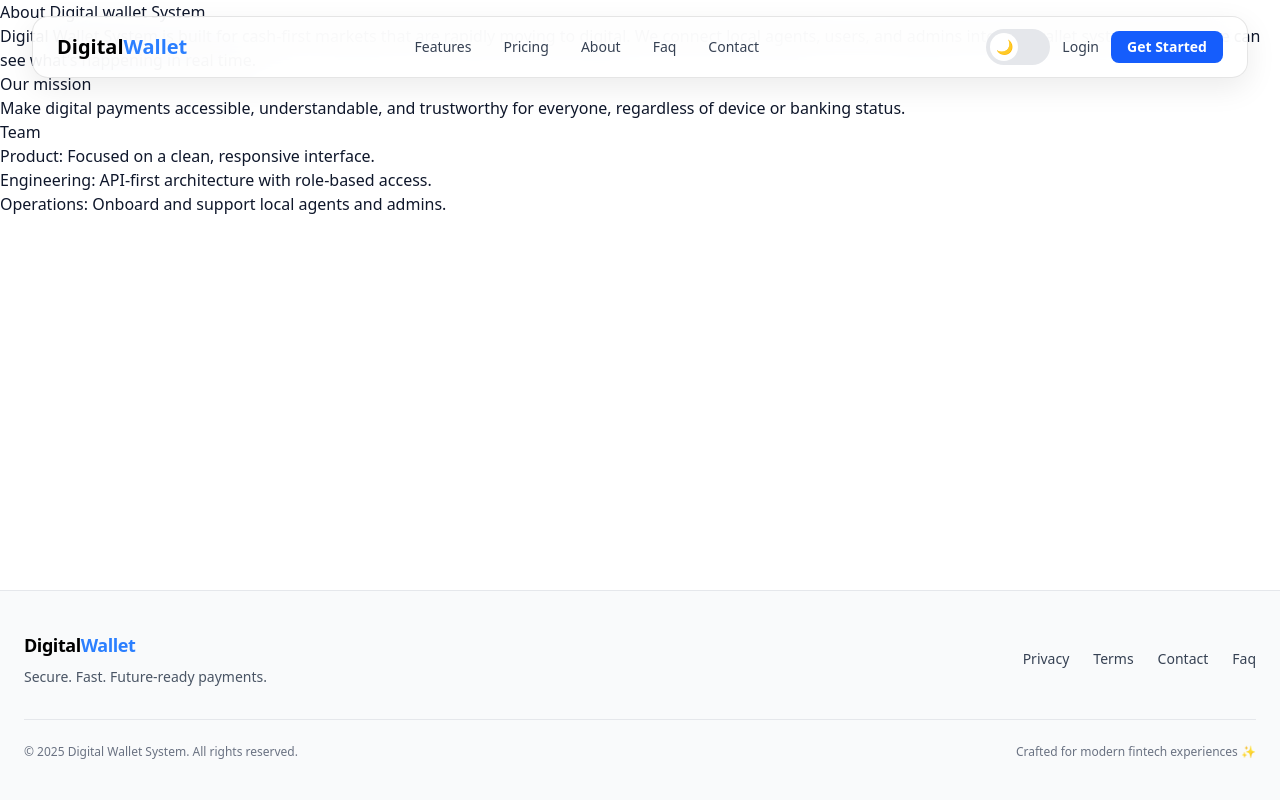
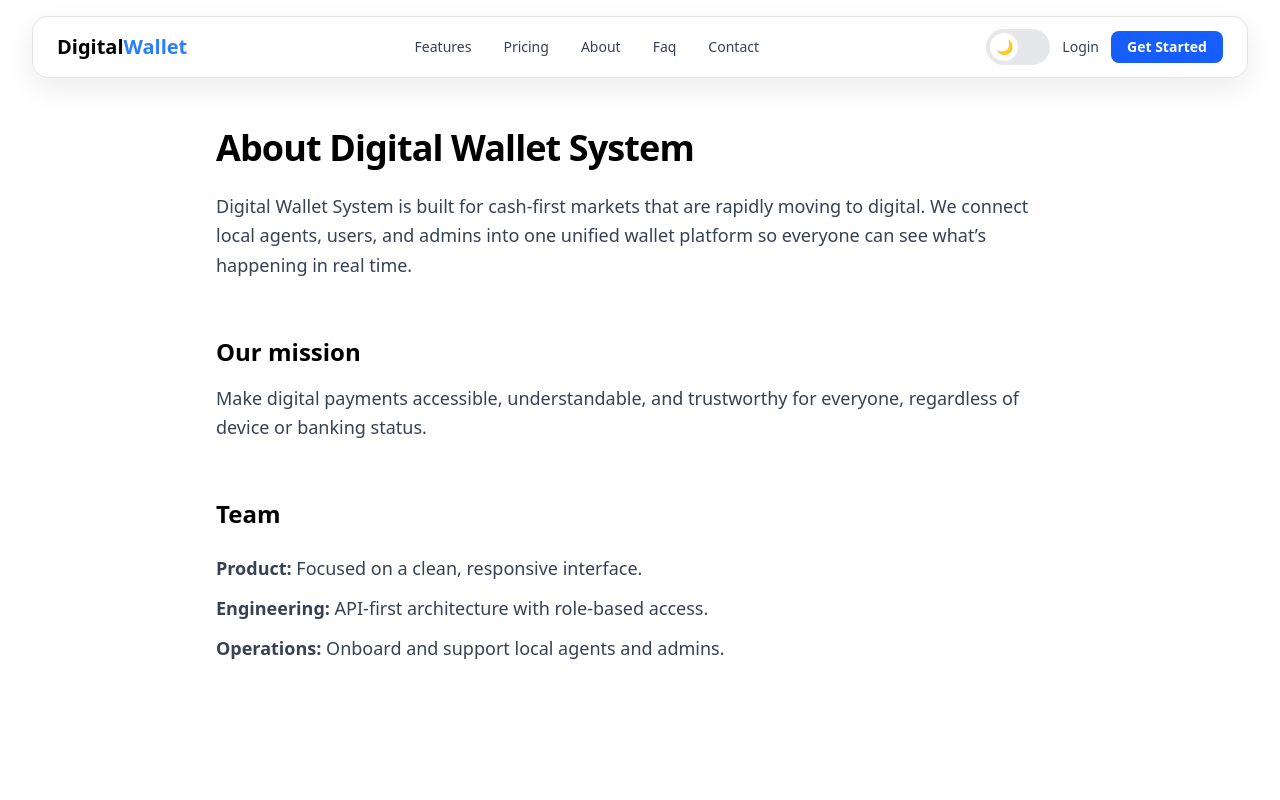
Before and after one commit to rudraprotapchakraborty/digital-wallet-system-frontend, a React (Vite) app: page /about in a window 1280 px wide. Shown: the top 800 px of the page. Built offline with nearby package versions, Linux system fonts and the light colour scheme.

Commit message:
updated about page

```diff
--- a/src/pages/public/About.jsx
+++ b/src/pages/public/About.jsx
@@ -1,25 +1,86 @@
 import React from "react";
+import { useTheme } from "../../context/ThemeContext";
 
-const About = () => (
-  <section className="page">
-    <h1>About Digital wallet System</h1>
-    <p>
-      Digital Wallet System is built for cash-first markets that are rapidly moving to
-      digital. We connect local agents, users, and admins into one wallet
-      system so everyone can see what’s happening in real time.
+const About = () => {
+  const { theme } = useTheme();
+  const dark = theme === "dark";
+
+  return (
+    <section
+      className={`min-h-screen pt-32 ${
+        dark ? "bg-neutral-950" : "bg-white"
+      }`}
+    >
+      <div className="mx-auto max-w-4xl px-6 pb-20">
+        {/* Title */}
+        <h1
+          className={`text-4xl font-extrabold tracking-tight ${
+            dark ? "text-white" : "text-black"
+          }`}
+        >
+          About Digital Wallet System
+        </h1>
+
+        {/* Intro */}
+        <p
+          className={`mt-6 text-lg leading-relaxed ${
+            dark ? "text-gray-100" : "text-gray-700"
+          }`}
+        >
+          Digital Wallet System is built for cash-first markets that are rapidly
+          moving to digital. We connect local agents, users, and admins into one
+          unified wallet platform so everyone can see what’s happening in real
+          time.
         </p>
-    <h2>Our mission</h2>
-    <p>
+
+        {/* Mission */}
+        <h2
+          className={`mt-14 text-2xl font-bold ${
+            dark ? "text-white" : "text-black"
+          }`}
+        >
+          Our mission
+        </h2>
+
+        <p
+          className={`mt-4 text-lg leading-relaxed ${
+            dark ? "text-gray-100" : "text-gray-700"
+          }`}
+        >
           Make digital payments accessible, understandable, and trustworthy for
           everyone, regardless of device or banking status.
         </p>
-    <h2>Team</h2>
-    <ul>
-      <li>Product: Focused on a clean, responsive interface.</li>
-      <li>Engineering: API-first architecture with role-based access.</li>
-      <li>Operations: Onboard and support local agents and admins.</li>
+
+        {/* Team */}
+        <h2
+          className={`mt-14 text-2xl font-bold ${
+            dark ? "text-white" : "text-black"
+          }`}
+        >
+          Team
+        </h2>
+
+        <ul
+          className={`mt-6 space-y-3 text-lg ${
+            dark ? "text-gray-100" : "text-gray-700"
+          }`}
+        >
+          <li>
+            <span className="font-semibold">Product:</span> Focused on a clean,
+            responsive interface.
+          </li>
+          <li>
+            <span className="font-semibold">Engineering:</span> API-first
+            architecture with role-based access.
+          </li>
+          <li>
+            <span className="font-semibold">Operations:</span> Onboard and
+            support local agents and admins.
+          </li>
         </ul>
+      </div>
     </section>
   );
+};
 
 export default About;
```
Lines whose indentation alone changed are shown as unchanged.
